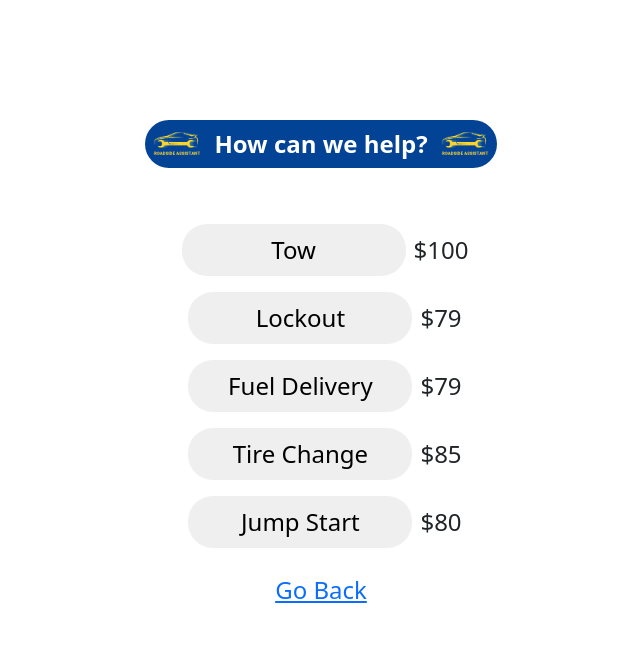
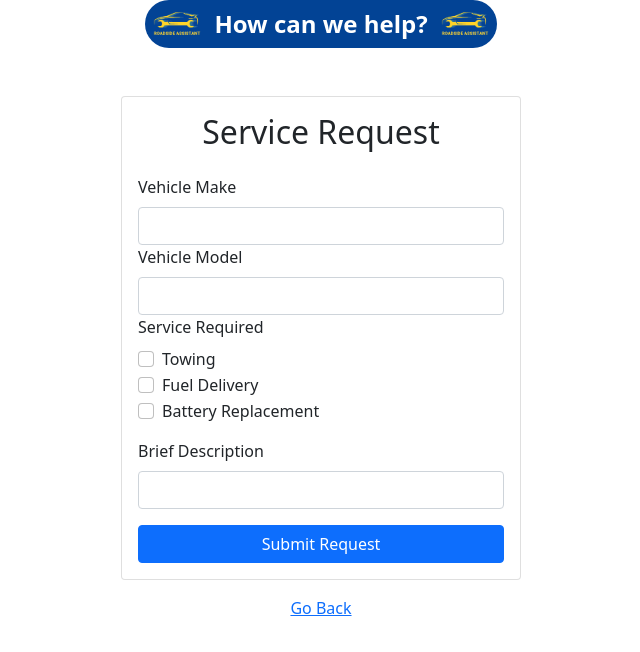
Before and after one commit to aliwtw/314, a React (Create React App) app: page /user/services in a window 1280 px wide. Shown: the top 652 px of the page, without its empty margins (319-959 px from the left). Built offline with nearby package versions, Linux system fonts and the light colour scheme.

Commit message:
Service Form

```diff
--- a/src/UserPath/Services.js
+++ b/src/UserPath/Services.js
@@ -1,58 +1,76 @@
 import React, { useState } from "react";
 import './Services.css';
 import Banner from "../pages/banner";
-import IMAGES from "../graphics";
 import { Link } from "react-router-dom";
+import { Form, Button, Card } from "react-bootstrap";
 
-const Services = () => {
+const RequestService = () => {
+
+  const [loading, setLoading] = useState(false)
+
+  const handleSubmit = (event) => {
+    event.preventDefault()
+    setLoading(true)
+    const form = event.target.elements
+    console.log(form)
+  }
+
 
   return (
-    <div className="service_page">
+    <div className="container">
         <Banner title="How can we help?"/>
+        <Card style={{ margin: '0' }}>
+          <Card.Body>
+            <h2 className="text-center mb-4">Service Request</h2>
+            <Form onSubmit={handleSubmit}>
+              <Form.Group id="vehicleMake">
+                <Form.Label>Vehicle Make</Form.Label>
+                <Form.Control type="text" required />
+              </Form.Group>
+              <Form.Group id="vehicleModel">
+                <Form.Label>Vehicle Model</Form.Label>
+                <Form.Control type="text" required />
+              </Form.Group>
+              <Form.Label>Service Required</Form.Label>
+              <Form.Group>
+                {['checkbox'].map((type) => (
+                  <div key={`default-${type}`} className="mb-3">
+                    <Form.Check
+                      type={type}
+                      id={`towing`}
+                      label={`Towing`}
+                    />
+                    <Form.Check
+                      type={type}
+                      id={`fuel`}
+                      label={`Fuel Delivery`}
+                    />
+                    <Form.Check
+                      type={type}
+                      id={`battery`}
+                      label={`Battery Replacement`}
+                    />
 
-      <div className='service_page_option'>
-        <Link to="/user/services/tow">
-          <button className="service_page_button">Tow</button>
-        </Link>
-        <span>$100</span>
                   </div>
-
-      <div className='service_page_option'>
-        <Link to="/user/services/tow">
-          <button className="service_page_button">Lockout</button>
-        </Link>
-        <span>$79</span>
-      </div>
-
-      <div className='service_page_option'>
-        <Link to="/user/services/tow">
-          <button className="service_page_button">Fuel Delivery</button>
-        </Link>
-        <span>$79</span>
-      </div>
-
-      <div className='service_page_option'>
-        <Link to="/user/services/tow">
-          <button className="service_page_button">Tire Change</button>
-        </Link>
-        <span>$85</span>
-      </div>
-
-      <div className='service_page_option'>
-        <Link to="/user/services/tow">
-          <button className="service_page_button">Jump Start</button>
-        </Link>
-        <span>$80</span>
-      </div>
-
+                ))}
+              </Form.Group>
+              <Form.Group id="description">
+                <Form.Label>Brief Description</Form.Label>
+                <Form.Control type="textarea" required />
+              </Form.Group>
+              <Button disabled={loading} className="w-100 mt-3" type="submit">
+                Submit Request
+              </Button>
+            </Form>
+          </Card.Body>
+        </Card>
         <Link to='/user' style={{marginTop: '1rem'}}>
           <span>
             Go Back
           </span>
         </Link>
-
       </div>
   );
 }
 
-export default Services;
+export default RequestService;
```
Lines whose indentation alone changed are shown as unchanged.
